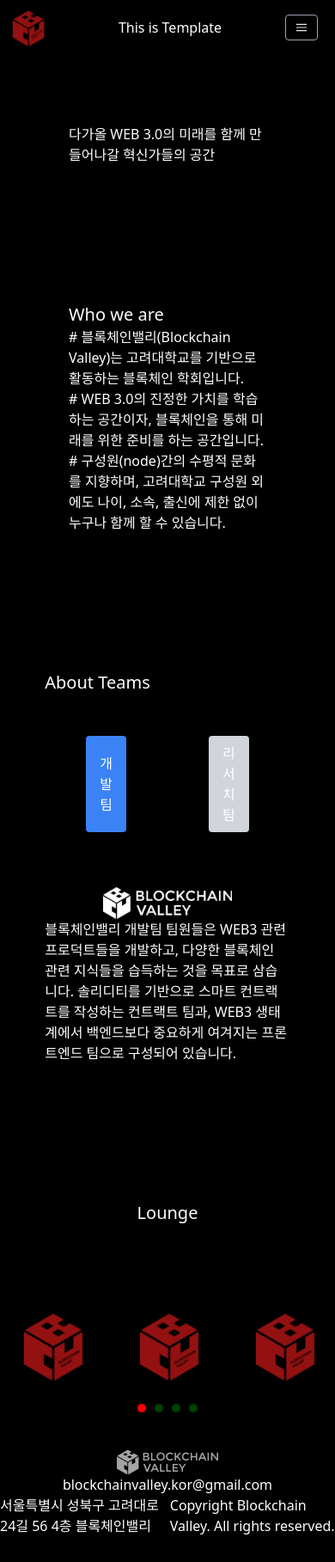
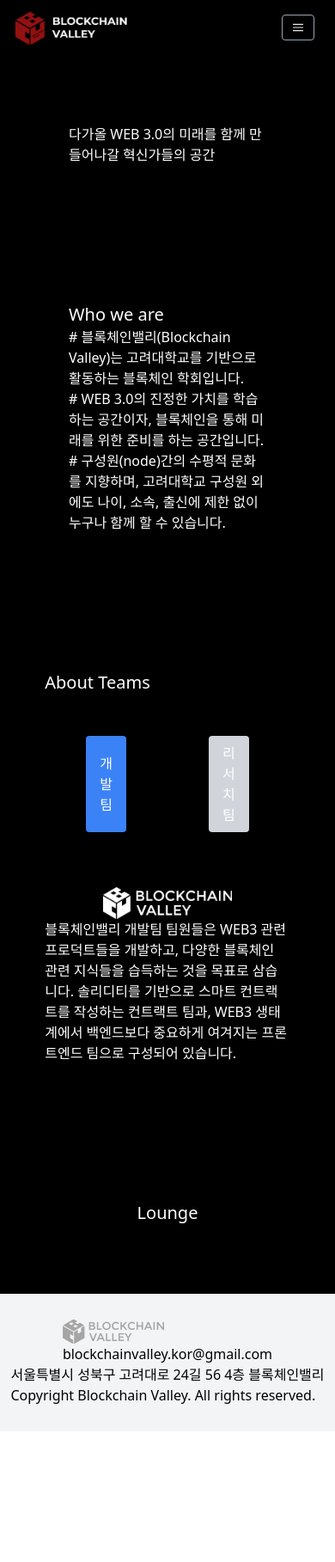
Before and after one commit to Block-Chain-Valley/BV-Homepage-front, a Next.js app: page /aboutus in a window 390 px wide. Shown: the whole page at 86% size. After the commit the page ends 1665 px from the top, so only its background shows below. Built offline with nearby package versions, Linux system fonts and the light colour scheme.

Commit message:
[fix] home, header, fooder(수정 중)

```diff
--- a/next.config.js
+++ b/next.config.js
@@ -6,7 +6,11 @@
         source: "/proxy/:path*",
         destination: "https://v1.nocodeapi.com/:path*",
       },
+
     ];
+  },
+  images: {
+    domains: ['cdn-images-1.medium.com'],
   },
 };
 
--- a/src/components/Footer.tsx
+++ b/src/components/Footer.tsx
@@ -2,7 +2,7 @@
 
 function Footer() {
   return (
-    <footer className="flex flex-col justify-center items-center h-40 bg-black text-white">
+    <footer className="flex flex-col justify-center items-center h-40 bg-gray-100 text-black">
       <div>
         <Image
           src="/bv_logo_gray.png"
@@ -10,19 +10,21 @@
           height={28}
           alt="Picture of the author"
         />
-      </div>
-      <div>
         <a href="mailto: blockchainvalley.kor@gmail.com">
           blockchainvalley.kor@gmail.com
         </a>
+      </div>
+      <div>
+
       </div>
       <div className="flex">
         <div>
           <a href="http://kko.to/En-xxmhJh" target="_blank">
             서울특별시 성북구 고려대로 24길 56 4층 블록체인밸리
           </a>
+          <div>Copyright Blockchain Valley. All rights reserved.</div>
         </div>
-        <div>Copyright Blockchain Valley. All rights reserved.</div>
+
       </div>
     </footer>
   );
--- a/src/components/Header.tsx
+++ b/src/components/Header.tsx
@@ -1,16 +1,18 @@
 import Image from "next/image";
 import Navbar from "./Navbar";
+import Link from "next/link";
 
 function Header() {
   return (
-    <div className=" bg-black flex items-center">
-      <Image
-        src="/bv_logo_red.png"
-        alt="Picture of the author"
-        width={64}
-        height={64}
-      />
-      <div className="m-auto text-white">This is Template</div>
+    <div className=" bg-black flex items-center justify-between p-1">
+      <Link href="/">
+          <Image
+            src="/bv_logo_redwhite.png"
+            alt="Picture of the author"
+            width={150}
+            height={150}
+          />
+      </Link>
       <Navbar />
     </div>
   );
--- a/src/components/Navbar.tsx
+++ b/src/components/Navbar.tsx
@@ -7,7 +7,7 @@
   const [mobileMenuOpen, setMobileMenuOpen] = useState(false);
   const router = useRouter();
   const activated = (path: string) => {
-    return router.pathname === path ? "bg-50" : "text-gray-200";
+    return router.pathname === path ? "text-white font-bold" : "text-white";
   };
 
   return (
@@ -26,22 +26,22 @@
           </svg>
         </button>
       </div>
-      <div className={`flex md:flex  ${mobileMenuOpen ? "block" : "hidden"}`}>
-        <div className="flex flex-col md:flex-row max-md:fixed max-md:w-20 max-md:bg-gray-800 max-md:top-16 max-md:right-0  max-md:items-center max-md:justify-center ">
+      <div className={`flex text-lg pr-2 md:flex  ${mobileMenuOpen ? "block" : "hidden"}`}>
+        <div className="flex flex-col md:flex-row max-md:fixed max-md:w-20 max-md:bg-black max-md:top-16 max-md:right-0  max-md:items-center max-md:justify-center ">
           <Link
             href="/"
             className={`flex md:inline-block md:mt-0 ${activated(
               "/"
-            )} hover:text-white  m-2`}
+            )} hover: m-2`}
             onClick={() => setMobileMenuOpen(false)}
           >
             Home
           </Link>
           <Link
             href="/aboutus"
-            className={`flex md:inline-block md:mt-0 ${activated(
+            className={`flex md:inline-block md:mt-0  ${activated(
               "/aboutus"
-            )} hover:text-white  m-2`}
+            )} hover:  m-2 `}
             onClick={() => setMobileMenuOpen(false)}
           >
             About
@@ -50,7 +50,7 @@
             href="/contact"
             className={`flex md:inline-block md:mt-0 ${activated(
               "/contact"
-            )} hover:text-white  m-2`}
+            )} hover: m-2`}
             onClick={() => setMobileMenuOpen(false)}
           >
             Contact
@@ -59,7 +59,7 @@
             href="/joinus"
             className={`flex md:inline-block md:mt-0 ${activated(
               "/joinus"
-            )} hover:text-white  m-2`}
+            )} hover:  m-2`}
             onClick={() => setMobileMenuOpen(false)}
           >
             Join Us
--- a/src/components/common/DetailCarousel.tsx
+++ b/src/components/common/DetailCarousel.tsx
@@ -22,14 +22,14 @@
   };
 }
 
-export default function App({ images }: { images: string[] }) {
+export default function App({ images, title, url }: { images: string[], title: string[], url: string[] }) {
   const swiperStyle: SwiperProps["style"] = {
     width: "100%",
     height: "100%",
     backgroundColor: "black",
     color: "white",
     "--swiper-pagination-color": "red",
-    "--swiper-pagination-bullet-inactive-color": "green",
+    "--swiper-pagination-bullet-inactive-color": "white",
     "--swiper-pagination-bullet-inactive-opacity": "0.5",
     "--swiper-pagination-bullet-size": "10px",
     "--swiper-pagination-bullet-horizontal-gap": "5px",
@@ -53,12 +53,17 @@
             style={{ display: "flex", backgroundColor: "black" }}
             className="flex justify-center items-center mb-8 bg-black"
           >
-            <Image
-              src="/bv_logo_red.png"
-              alt="Picture of the author"
-              width={128}
-              height={128}
-            />
+            <a href={url[index]}>
+              <Image
+                src={image}
+                alt="Picture of the author"
+                width={128}
+                height={128}
+              />
+
+            </a>
+
+            <div>{title}</div>
           </SwiperSlide>
         ))}
       </Swiper>
--- a/src/pages/aboutus.tsx
+++ b/src/pages/aboutus.tsx
@@ -46,7 +46,7 @@
         <div className="flex flex-col m-20">
           <h1 className="text-xl">Lounge</h1>
         </div>
-        <DetailCarousel images={images} />
+        {/* <DetailCarousel images={images} /> */}
       </main>
     </>
   );
--- a/src/pages/index.tsx
+++ b/src/pages/index.tsx
@@ -4,7 +4,7 @@
 import mediumAPI from "./api/medium";
 import useScrollFadeIn from "../hooks/useScrollFadeIn";
 import { SEO } from "@/seo/SEO";
-
+import DetailCarousel from "@/components/common/DetailCarousel";
 
 const PostsPage = ({ posts }: { posts: any }) => {
   return (
@@ -22,13 +22,21 @@
 
 export default function Home() {
   const animatedItem = useScrollFadeIn("up", 1, 0);
-  const [post, setPost] = useState<any[]>([]); //썸네일
+  const [post, setPost] = useState<any[]>([]);
+  const [postImages, setPostImages] = useState<string[]>([]);
+  const [postTitles, setPostTitles] = useState<string[]>([]);
+  const [postUrls, setPostUrls] = useState<string[]>([]);
+
 
   const getPosts = async () => {
     try {
       const posts = await mediumAPI.getPosts();
       setPost(posts);
-      console.log(posts[0])
+      setPostImages(posts.map((post) => post.imgSrc));
+      setPostTitles(posts.map((post) => post.title));
+      setPostUrls(posts.map((post) => post.link));
+      console.log(postImages);
+
     } catch (error) {
       // 에러 처리 코드 추가
       console.log(error);
@@ -48,61 +56,22 @@
 블록체인밸리(Blockchain Valley)는 고려대학교를 기반으로 활동하는 블록체인 학회입니다."
       />
       <div className=" h-screen w-screen bg-cover bg-center flex justify-center items-center"
-        style={{ backgroundImage: "url('/backgroundImg.png')" }}>
-        <div className="animate-fadeIn text-center text-3xl font-semibold leading-relaxed">다가올 WEB 3.0의 미래를 <br></br>  함께 만들어 나갈 혁신가들의 공간</div>
+        style={{ backgroundImage: "url('/backgroundImg.png')" ,height: "80vh"}}>
+        <div className="animate-fadeIn text-center text-4xl font-semibold leading-relaxed">다가올 WEB 3.0의 미래를 <br></br>  함께 만들어 나갈 혁신가들의 공간</div>
       </div>
-      <div className="text-2xl p-4">Medium</div>
+      <div className="text-3xl p-4">Medium</div>
       <div className="p-10">
-        {post.map((post, index) => (
-          <div key={index}>
-            <h2>{post.title}</h2>
-            {/* <p>{post.link}</p> */}
-            <img className='h-300 w-200' src={post.imgSrc} alt="Post image" />
-          </div>
-        ))}
-
+        <DetailCarousel images={postImages} title={postTitles} url = {postUrls}/>
       </div>
-
-
     </main>
   );
 }
 
+{/* {post.map((post, index) => (
+          <div key={index}> */}
+{/* <p>{post.link}</p> */ }
 
-{/* <div>
-              블록체인밸리(Blockchain Valley)는 고려대학교를 기반으로 활동하는
-              블록체인 학회입니다. 블록체인밸리는 WEB3의 진정한 가치를 학습하는
-              공간이자, 블록체인을 통해 자신의 미래를 위해 준비를 하는 공간이 되길
-              희망합니다. “블록체인”이라는 키워드에서 뻗어, 자유롭게 생각을 나누고
-              대화를 하며 가치있는 네트워크의 형성을 꿈꿉니다.
-            </div> */}
-            // </div>
-            // <div>
-            //   <div>Our activities</div>
-            //   <div>
-            //     현재 18명의 리서치팀과 19명의 개발팀으로 구성되어 있으며, 총 37명이
-            //     노드로 활동하고 있습니다.
-            //   </div>
-            // </div>
-            // <div>
-            //   <div>Join us</div>
-            //   <div>
-            //     우리는 혼자 할 수 없고,함께해야만 할 수 있다는 것을 확신합니다.
-            //   </div>
-            //   <div>
-            //     WEB 3.0이라는 거대한 물결에 함께 올라탈 예비 노드 여러분의 지원을
-            //     기다립니다.
-            //   </div>
-            //   <button>지원하기</button>
-          //   <div>
-          //   <div className="flex flex-col justify-center items-center h-[1000px]">
-          //     <div {...animatedItem}>
-          //       <Image
-          //         src="/bv_logo_red.png"
-          //         alt="Picture of the author"
-          //         width={500}
-          //         height={500}
-          //       />
-          //     </div>
-          //   </div>
-          // </div>
+{/* <img className='h-300 w-200' src={post.imgSrc} alt="Post image" /> */ }
+{/* <h2 className="p-10 text-2xl">{post.title}</h2> */ }
+{/* </div>
+        ))} */}
```
Also changed, not shown: public/bv_logo_redwhite.png (added).
